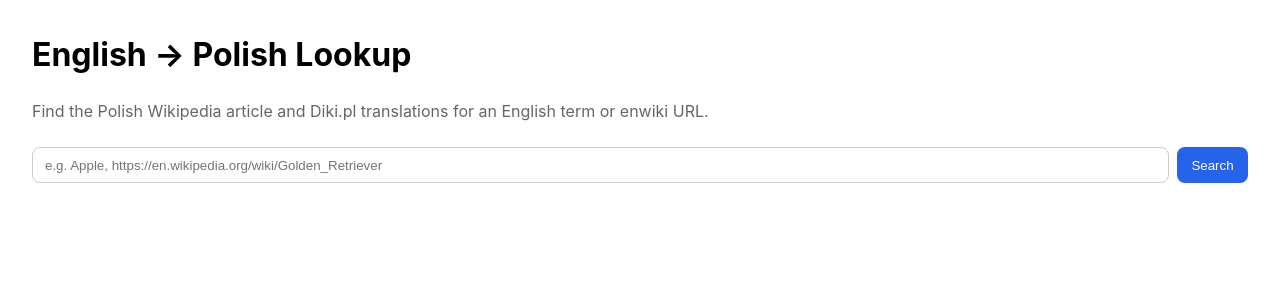
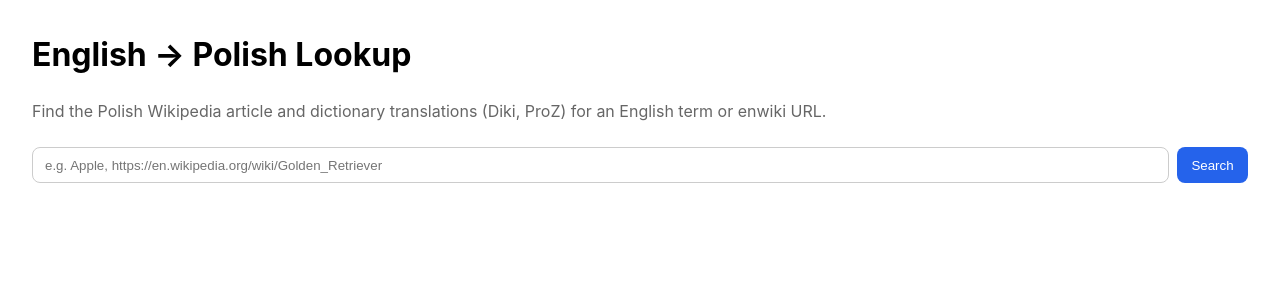
Before and after one commit to ickam/EN-PL-lookup, a FastAPI app: page / in a window 1280 px wide. Shown: the top 300 px of the page. Run offline with FastAPI, Linux system fonts and the light colour scheme.

Commit message:
Update index.html

```diff
--- a/templates/index.html
+++ b/templates/index.html
@@ -17,12 +17,13 @@
     a { color: #2563eb; text-decoration: none; }
     a:hover { text-decoration: underline; }
     code { background: #f6f8fa; padding: .15rem .35rem; border-radius: .35rem; }
+    .scroll { max-height: 360px; overflow: auto; padding-right: .5rem; }
   </style>
 </head>
 <body>
 <header>
   <h1>English → Polish Lookup</h1>
-  <p class="muted">Find the Polish Wikipedia article and Diki.pl translations for an English term or enwiki URL.</p>
+  <p class="muted">Find the Polish Wikipedia article and dictionary translations (Diki, ProZ) for an English term or enwiki URL.</p>
 </header>
 
 <form action="/" method="get">
@@ -38,7 +39,7 @@
   {% else %}
     <div class="card">
       <strong>Couldn’t resolve an English Wikipedia title</strong>
-      <div class="muted">We’ll still show Diki results below.</div>
+      <div class="muted">We’ll still show dictionary results below.</div>
     </div>
   {% endif %}
 
@@ -53,13 +54,15 @@
   </div>
 
   <div class="card">
-    <h3>Diki.pl translations</h3>
+    <h3>Diki.pl translations (all)</h3>
     {% if data.diki and data.diki|length %}
-      <ul class="list">
-        {% for t in data.diki %}
-          <li>{{ t }}</li>
-        {% endfor %}
-      </ul>
+      <div class="scroll">
+        <ul class="list">
+          {% for t in data.diki %}
+            <li>{{ t }}</li>
+          {% endfor %}
+        </ul>
+      </div>
       {% if data.en_title %}
         <p><a target="_blank" rel="noopener" href="https://www.diki.pl/slownik-angielskiego?q={{ data.en_title|urlencode }}">Open full results on Diki.pl</a></p>
       {% endif %}
@@ -69,12 +72,28 @@
   </div>
 
   <div class="card">
+    <h3>ProZ translations</h3>
+    {% if data.proz and data.proz|length %}
+      <ul class="list">
+        {% for t in data.proz %}
+          <li>{{ t }}</li>
+        {% endfor %}
+      </ul>
+      {% if data.en_title %}
+        <p><a target="_blank" rel="noopener"
+              href="https://www.proz.com/search/?term={{ data.en_title|urlencode }}&source_lang=ENG&target_lang=POL">
+          Open on ProZ</a></p>
+      {% endif %}
+    {% else %}
+      <p class="muted">No ProZ results.</p>
+    {% endif %}
+  </div>
+
+  <div class="card">
     <h3>API</h3>
-    <p>Programmatic access: <code>/api/lookup?q=YOUR_QUERY&amp;diki_limit=5</code></p>
+    <p>JSON: <code>/api/lookup?q=YOUR_QUERY&amp;proz_limit=5</code></p>
     {% if data.query %}
-      <p>Try JSON for this query:
-        <a href="/api/lookup?q={{ data.query|urlencode }}">/api/lookup?q={{ data.query|urlencode }}</a>
-      </p>
+      <p>Try it for this query: <a href="/api/lookup?q={{ data.query|urlencode }}">/api/lookup?q={{ data.query|urlencode }}</a></p>
     {% endif %}
   </div>
 {% endif %}
```
